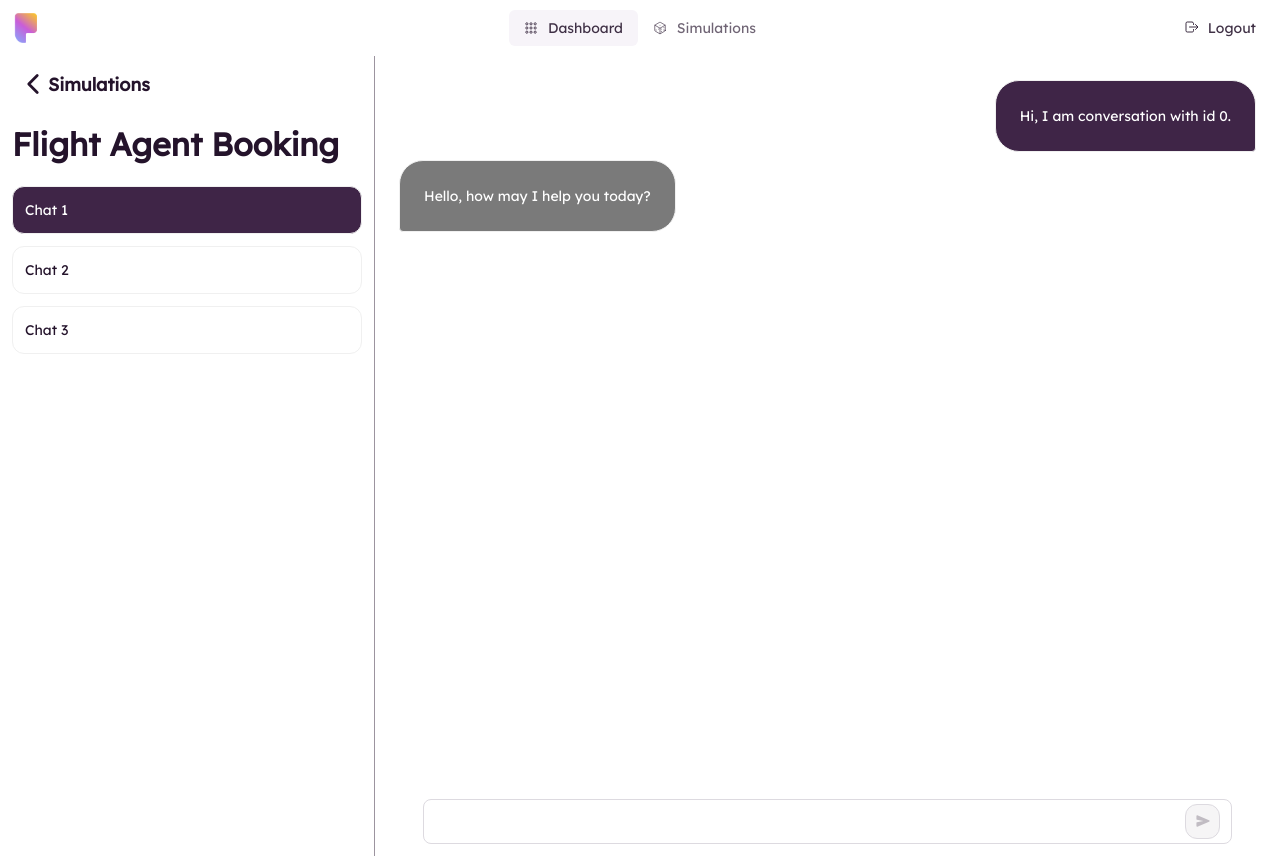
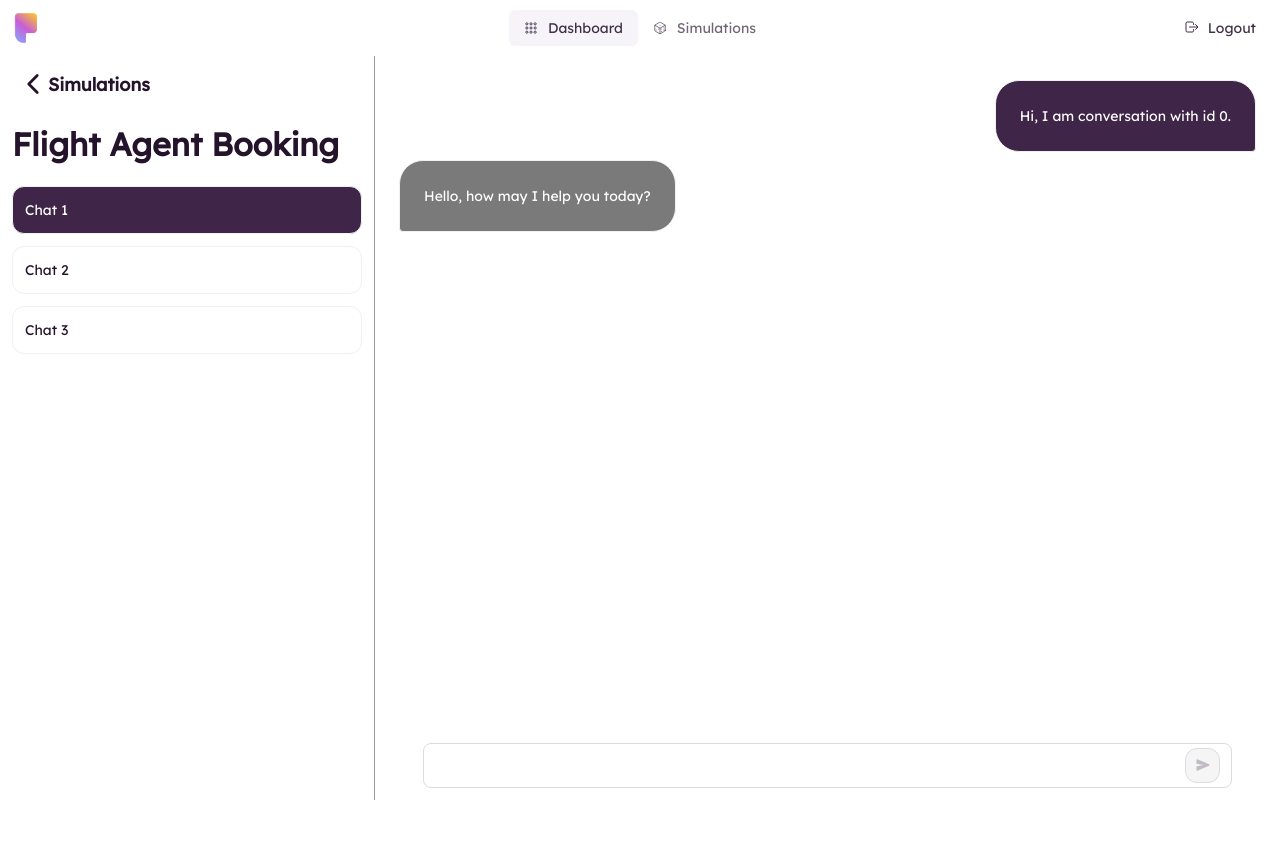
Before and after one commit to tum-v2/parloa-ui, a Next.js app: page /chat in a window 1280 px wide. After the commit the page ends 800 px from the top, so only its background shows below. Built offline with nearby package versions, Linux system fonts and the light colour scheme.

Commit message:
Fix chat layout with regards to navbar

```diff
--- a/src/app/chat/page.tsx
+++ b/src/app/chat/page.tsx
@@ -3,6 +3,7 @@ import React, { useState } from 'react';
 import { Simulation, SimulationSchema } from '@/api/schemas/simulation';
 import Chat from '@/app/chat/Chat';
 import Sidebar from '@/app/chat/Sidebar';
+import theme from '@/theme/theme';
 
 interface ChatPageProps {
   simulation: Simulation;
@@ -30,7 +31,7 @@ const ChatPage = ({ simulation }: ChatPageProps) => {
 
   const pageContainerStyle: React.CSSProperties = {
     display: 'flex',
-    height: '100vh'
+    height: `calc(100vh - ${theme.navbar.height}px)`
   };
 
   return (
--- a/src/components/nav-bar/index.tsx
+++ b/src/components/nav-bar/index.tsx
@@ -37,7 +37,8 @@ const navBarContainerStyle: React.CSSProperties = {
   // Add blur effect
   backdropFilter: 'blur(8px)',
   WebkitBackdropFilter: 'blur(8px)',
-  backgroundColor: 'rgba(255, 255, 255, 0.8)'
+  backgroundColor: 'rgba(255, 255, 255, 0.8)',
+  height: theme.navbar.height
 };
 
 const NavBar = () => {
--- a/src/theme/theme.ts
+++ b/src/theme/theme.ts
@@ -63,6 +63,9 @@ const theme = {
     xl: 48,
     xxl: 96
   },
+  navbar: {
+    height: 56
+  },
   /**
    *  AntD:
    **/
```
